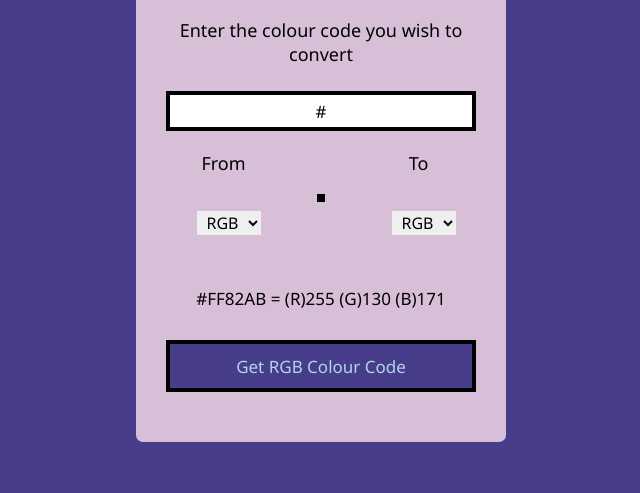
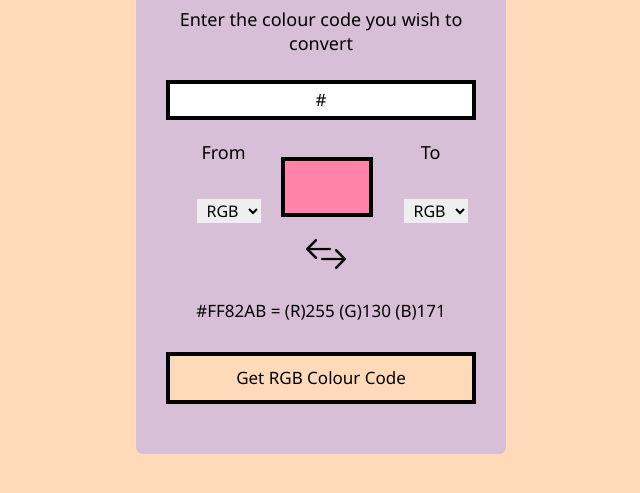
Before and after one commit to husdar250603/Hex-To-RGB-Converter, a plain HTML site: page index.html in a window 1280 px wide. Shown: the part 243-736 px from the top of the page, without its empty margins (319-959 px from the left). Drawn offline with Linux system fonts and the light colour scheme.

Commit message:
Add files via upload

```diff
--- a/style.css
+++ b/style.css
@@ -11,7 +11,7 @@ body {
     align-items: center;
     justify-content: center;
     min-height: 100vh;
-    background:darkslateblue;
+    background:peachpuff;
 }
 
 .wrapper {
@@ -104,10 +104,10 @@ form .Conversion {
 form button {
     height: 52px;
     width: 310px;
-    color:lightblue;
+    color:black;
     font-size: 17px;
     cursor: pointer;
-    background:darkslateblue;
+    background:peachpuff;
     align-items: center;
     border: 4px solid black;
 }
```
Also changed, not shown: arrows.png (added), index.html (line endings or trailing spaces), pink.png (added).
